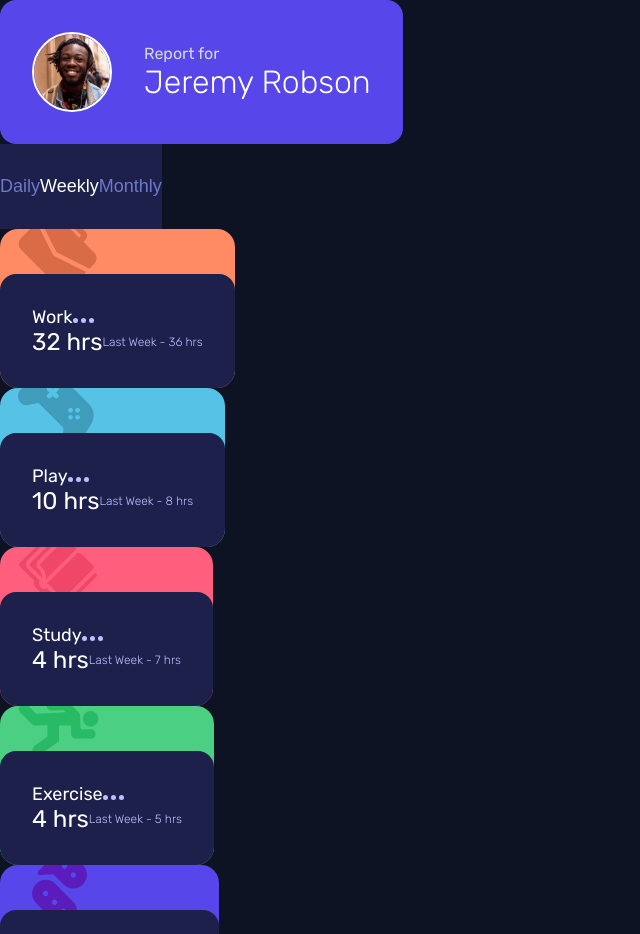
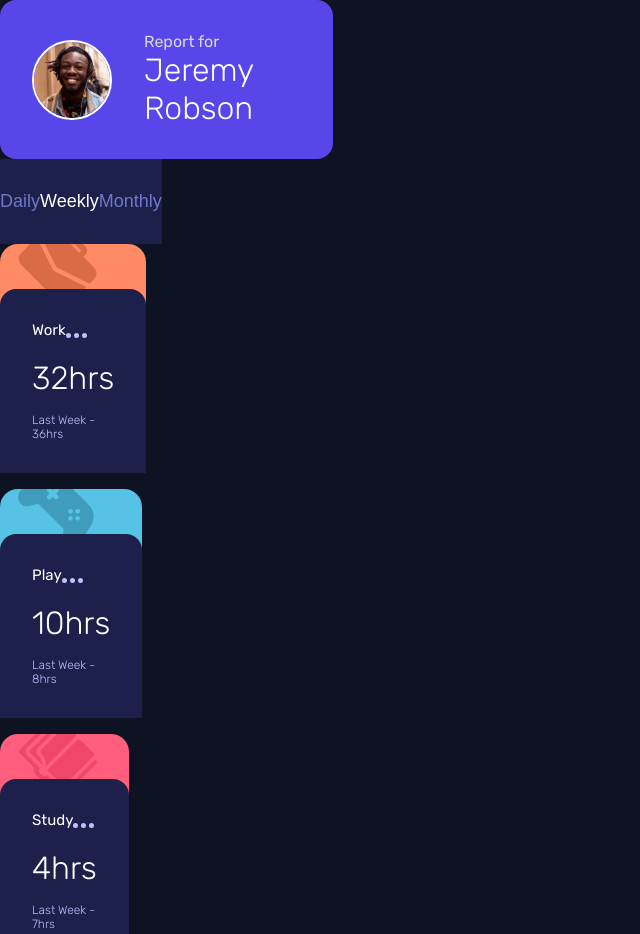
Before and after one commit to margOnline/time-tracker-dashboard, a plain HTML site: page index.html in a window 1280 px wide. Shown: the top 934 px of the page, without its empty margins (0-640 px from the left). Drawn offline with Linux system fonts and the light colour scheme.

Commit message:
Tablet layout

```diff
--- a/script.js
+++ b/script.js
@@ -56,13 +56,13 @@ async function renderTrackingDashboard() {
         Object.entries(timePeriods).forEach((period) => {
           cardTemplate.querySelector(
             `.current-timings .${period[0]}`
-          ).textContent = `${activity.timeframes[period[0]].current} hrs`
+          ).textContent = `${activity.timeframes[period[0]].current}hrs`
 
           cardTemplate.querySelector(
             `.previous-timings .${period[0]}`
           ).textContent = `${period[1]} - ${
             activity.timeframes[period[0]].previous
-          } hrs`
+          }hrs`
         })
 
         cards.appendChild(cardTemplate)
--- a/styles.css
+++ b/styles.css
@@ -147,6 +147,7 @@ nav li button:hover,
   display: flex;
   justify-content: space-between;
   align-items: center;
+  font-weight: 300;
 }
 .active-time {
   font-weight: 300;
@@ -165,7 +166,6 @@ button {
   font-size: 0.75rem;
 }
 .hidden {
-  /* margin-inline-start: 1500px; */
   display: none;
 }
 
@@ -196,10 +196,37 @@ button {
 [data-current-tab='monthly'] :is(.current-time, .previous-time) :not(.monthly) {
   display: none;
 }
+@media (min-width: 30rem) {
+  .cards {
+    display: grid;
+    grid-template-columns: repeat(3, 1fr);
+    gap: 1rem;
+  }
+  li.card {
+    border-bottom-left-radius: 0;
+    border-bottom-right-radius: 0;
+  }
+  .category-name{
+    font-size: var(--text-preset-6);
+  }
+  .timings {
+    display: grid;
+  }
+  .current-timings {
+    font-size: var(--text-preset-3);
+    margin-block: 1rem;
+  }
+}
 @media (min-width: 60rem) {
   main {
     max-width: 62.5rem;
     margin: auto;
+    display: grid;
+    grid-template-columns: 1fr 2fr;
+  }
+  header {
+    grid-column: 1/2;
+    grid-row: 1/3;
   }
 }
 @media screen and (min-width: 1128px) {
```
